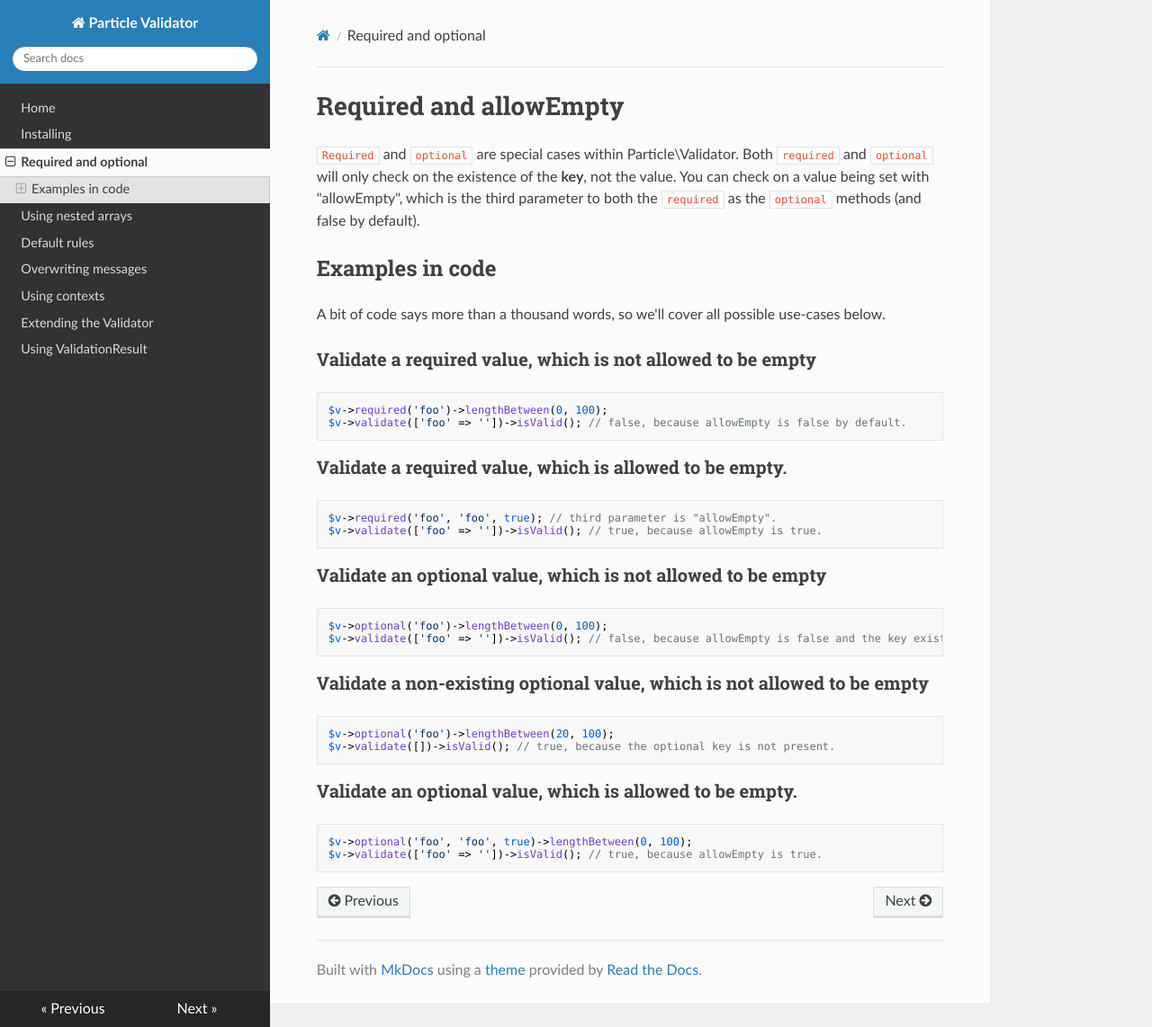
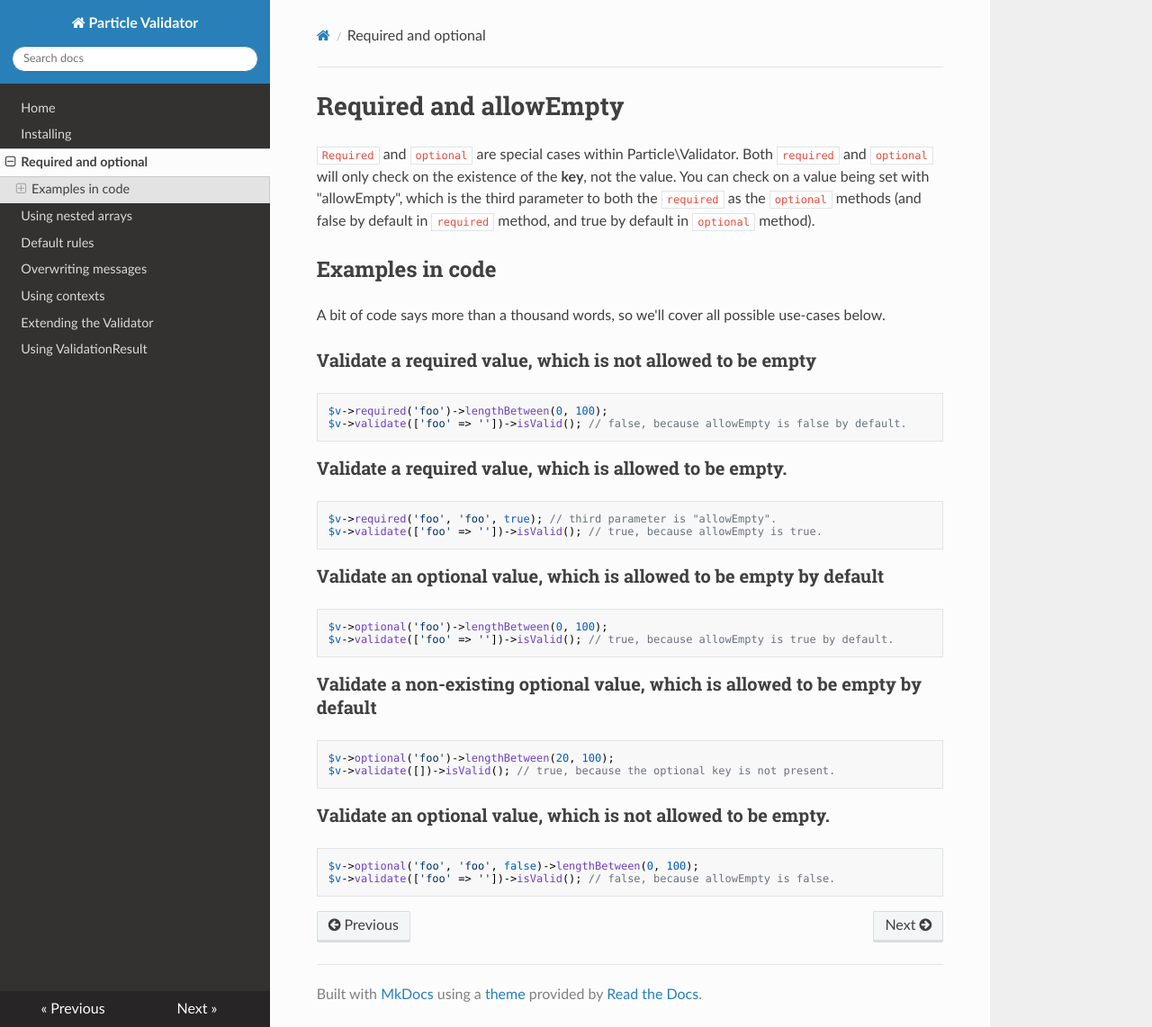
Before and after one commit to particle-php/Validator, an MkDocs documentation site: the page built from docs/required-optional.md, in a window 1280 px wide and 1142 px high. Shown: the whole window at 90% size. Built offline with MkDocs 1.6.1, drawn with Linux system fonts in a browser that asks for light colours; nearby versions of some CDN libraries; old or Windows-style settings are respelled for this version of MkDocs.

````diff
--- a/docs/required-optional.md
+++ b/docs/required-optional.md
@@ -3,7 +3,8 @@
 `Required` and `optional` are special cases within Particle\Validator. Both `required`
 and `optional` will only check on the existence of the **key**, not the value. You can
 check on a value being set with "allowEmpty", which is the third parameter to both the
-`required` as the `optional` methods (and false by default).
+`required` as the `optional` methods (and false by default in `required` method, and
+true by default in `optional` method).
 
 ## Examples in code
 
@@ -23,23 +24,23 @@ $v->required('foo', 'foo', true); // third parameter is "allowEmpty".
 $v->validate(['foo' => ''])->isValid(); // true, because allowEmpty is true.
 ```
 
-### Validate an optional value, which is not allowed to be empty
+### Validate an optional value, which is allowed to be empty by default
 
 ```php
 $v->optional('foo')->lengthBetween(0, 100);
-$v->validate(['foo' => ''])->isValid(); // false, because allowEmpty is false and the key exists.
+$v->validate(['foo' => ''])->isValid(); // true, because allowEmpty is true by default.
 ```
 
-### Validate a non-existing optional value, which is not allowed to be empty
+### Validate a non-existing optional value, which is allowed to be empty by default
 
 ```php
 $v->optional('foo')->lengthBetween(20, 100);
 $v->validate([])->isValid(); // true, because the optional key is not present.
 ```
 
-### Validate an optional value, which is allowed to be empty.
+### Validate an optional value, which is not allowed to be empty.
 
 ```php
-$v->optional('foo', 'foo', true)->lengthBetween(0, 100);
-$v->validate(['foo' => ''])->isValid(); // true, because allowEmpty is true.
+$v->optional('foo', 'foo', false)->lengthBetween(0, 100);
+$v->validate(['foo' => ''])->isValid(); // false, because allowEmpty is false.
 ```
````
